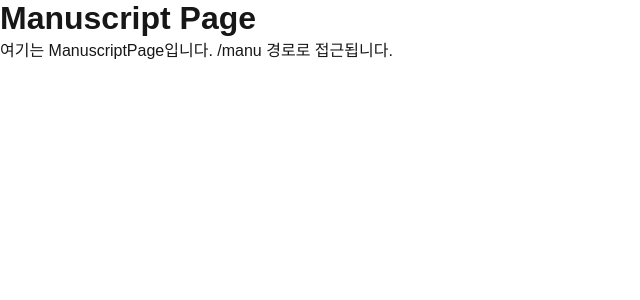
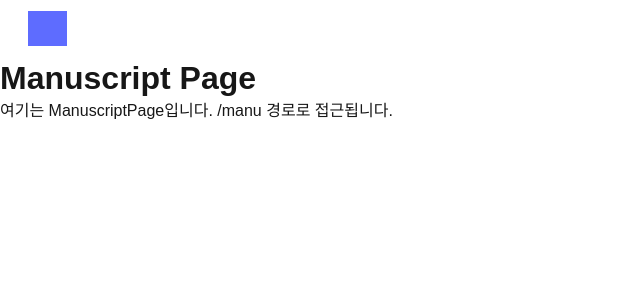
Before and after one commit to songye38/betareader, a Next.js app: page /manu in a window 1280 px wide. Shown: the top 300 px of the page, without its empty margins (0-640 px from the left). Built offline with nearby package versions, Linux system fonts and the light colour scheme.

Commit message:
NavBar Layout.js에 추가

```diff
--- a/src/app/layout.js
+++ b/src/app/layout.js
@@ -1,5 +1,6 @@
 import { Geist, Geist_Mono } from "next/font/google";
 import "./globals.css";
+import Navbar from "@/components/NavBar";
 
 const geistSans = Geist({
   variable: "--font-geist-sans",
@@ -20,7 +21,8 @@
   return (
     <html lang="en">
       <body className={`${geistSans.variable} ${geistMono.variable}`}>
-        {children}
+        <Navbar />
+          {children}
       </body>
     </html>
   );
--- a/src/app/main/page.js
+++ b/src/app/main/page.js
@@ -4,7 +4,6 @@
 const MainPage = () => {
     return (
       <div>
-        <Navbar />
       </div>
     );
   };
```
